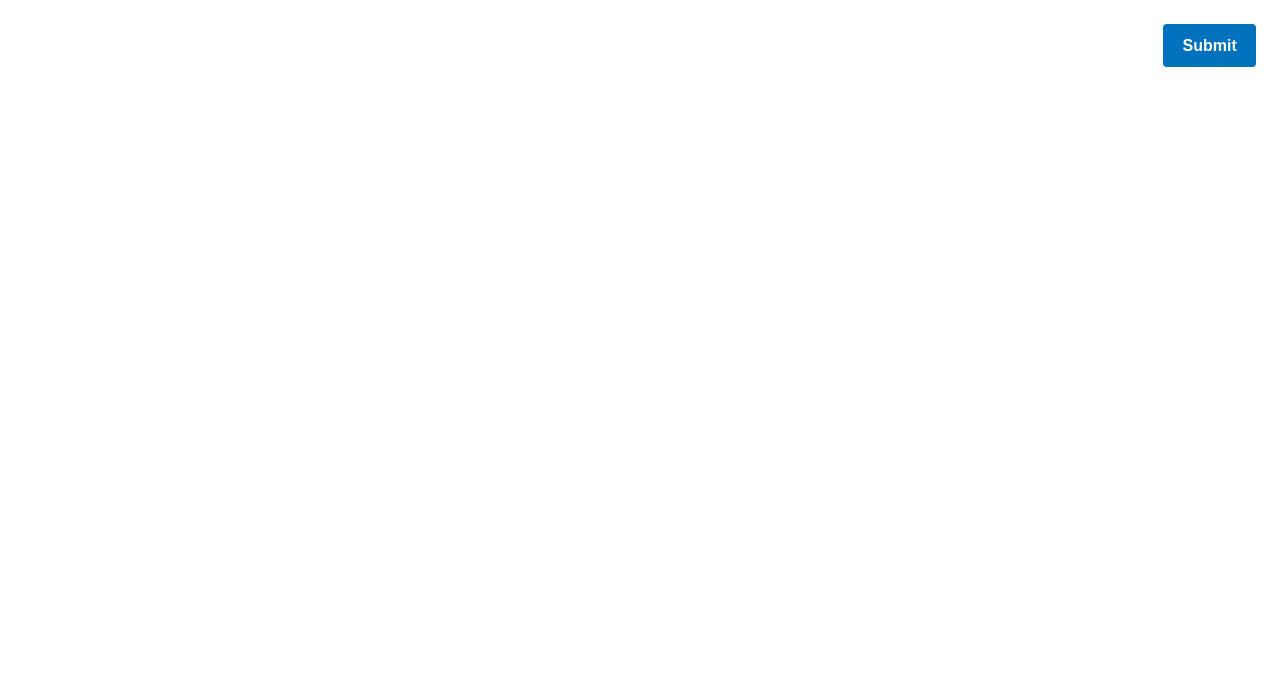
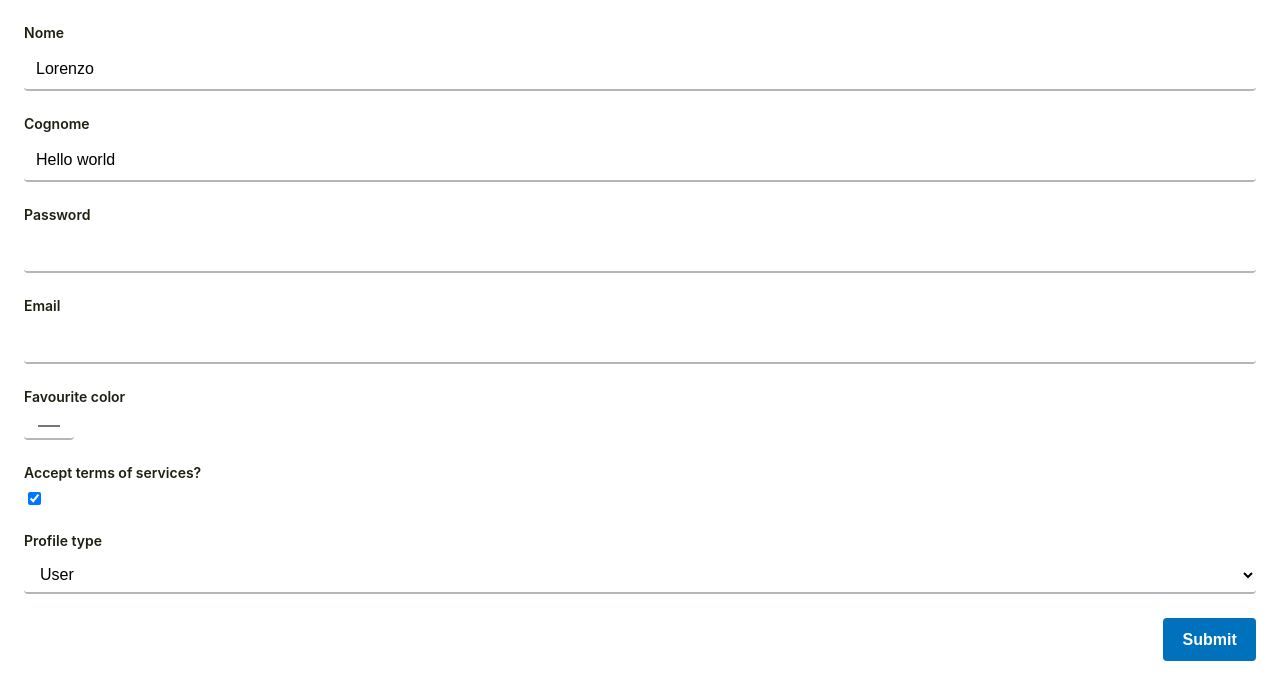
Before and after one commit to LorenzoCirelli/helithre-vue, a Vue app: page / in a window 1280 px wide. Shown: the top 700 px of the page. Built offline with nearby package versions, Linux system fonts and the light colour scheme.

Commit message:
WIP render form with new WIP refactor

```diff
--- a/src/App.vue
+++ b/src/App.vue
@@ -71,7 +71,7 @@ import helithreLoad from './index';
         ]
     }" @helitreEvent="(event: object) => { console.log(event) }"></helithreLoad>
 
-    <helithreLoad :helithre-json="{
+    <!-- <helithreLoad :helithre-json="{
         name: 'FirstPage',
         wrapper: 'page',
         childrens: [
@@ -80,5 +80,5 @@ import helithreLoad from './index';
                 id: 'first_component',
             }
         ]
-    }"></helithreLoad>
+    }"></helithreLoad> -->
 </template>
--- a/src/components/helithreLoad.vue
+++ b/src/components/helithreLoad.vue
@@ -1,70 +1,41 @@
 <template>
-  <component :is="wrapper.getComponent()"></component>
+  <component
+    :is="wrapper.getComponent()"
+    :wrapper="wrapper"
+    @submitEvent="emitEvent"
+  />
 </template>
 
 <script lang="ts" setup>
-/*
- * helithre-vue - a library written in Vue.js
- * Copyright (C) 2025 Lorenzo Cirelli
- *
- * This program is free software: you can redistribute it and/or modify
- * it under the terms of the GNU General Public License as published by
- * the Free Software Foundation, either version 3 of the License, or
- * (at your option) any later version.
- *
- * This program is distributed in the hope that it will be useful,
- * but WITHOUT ANY WARRANTY; without even the implied warranty of
- * MERCHANTABILITY or FITNESS FOR A PARTICULAR PURPOSE. See the
- * GNU General Public License for more details.
- *
- * You should have received a copy of the GNU General Public License
- * along with this program. If not, see <https://www.gnu.org/licenses/>.
- */
+import { FormWrapper } from '../composable/wrapper/form/formWrapper'
+import { PageWrapper } from '../composable/wrapper/page/pageWrapper'
+import type { HelithreLoadType } from '../types/helitreJSON'
+import { wrapperTypeEnum } from '../types/wrapper'
+import { BasicFieldInterfaceComponent } from '../types/fields/basicField'
+import { BasicPageComponent } from '../types/pages/confPage'
 
-import { FormWrapper } from '../composable/wrapper/form/formWrapper';
-import { PageWrapper } from '../composable/wrapper/page/pageWrapper';
-import { BasicFieldInterfaceComponent } from '../types/fields/basicField';
-import type { HelithreLoadType } from '../types/helitreJSON';
-import { BasicPageComponent } from '../types/pages/confPage';
-import { wrapperTypeEnum } from '../types/wrapper';
+const props = defineProps<{ helithreJson: HelithreLoadType }>()
+const emit = defineEmits(['helitreEvent'])
 
-const props = defineProps<{
-  helithreJson: HelithreLoadType
-}>();
+let wrapper: FormWrapper | PageWrapper
 
-let wrapper: FormWrapper | PageWrapper;
-//When props are imported identify if the wrapper is page or a form
-(() => {
-  let wrapperType: string = props?.helithreJson?.wrapper;
+const wrapperType = props.helithreJson.wrapper?.trim()
 
-  if (typeof (wrapperType) != "string") {
-    throw new Error("Wrapper type need to be a string");
-  }
-  wrapperType = wrapperType.trim();
+if (wrapperType === wrapperTypeEnum.form) {
+  const formComponents = props.helithreJson.childrens.filter(
+    (c): c is BasicFieldInterfaceComponent => c.type !== 'div'
+  )
+  wrapper = new FormWrapper(formComponents, props.helithreJson.responses, props.helithreJson.name)
+} else if (wrapperType === wrapperTypeEnum.page) {
+  const pageComponents = props.helithreJson.childrens.filter(
+    (c): c is BasicPageComponent => c.type !== 'div'
+  )
+  wrapper = new PageWrapper(pageComponents, props.helithreJson.name)
+} else {
+  throw new Error(`Invalid wrapper type`)
+}
 
-  if (wrapperType == wrapperTypeEnum.form) {
-    //filter only Form Childrens
-    const formComponents = props.helithreJson.childrens.filter(
-      (c): c is BasicFieldInterfaceComponent => c.type !== "div"
-    );
-    wrapper = new FormWrapper(formComponents, props.helithreJson.responses, props.helithreJson.name);
-  } else if (wrapperType == wrapperTypeEnum.page) {
-    //filter only Page Childrens
-    const pageComponents = props.helithreJson.childrens.filter(
-      (c): c is BasicPageComponent => c.type !== "div"
-    );
-    wrapper = new PageWrapper(pageComponents, props.helithreJson.name);
-  } else {
-    throw new Error(`Wrapper type is not accepted, only ${wrapperTypeEnum.form} and ${wrapperTypeEnum.page} are accepted`);
-  }
-
-})()
-
-
-//manage emits to helithreLoad
-const emit = defineEmits(['helitreEvent']);
-
-const emitEvent = (event: unknown) => {
+function emitEvent(event: unknown) {
   emit('helitreEvent', event)
 }
 </script>
--- a/src/components/wrapper/helithreForm.vue
+++ b/src/components/wrapper/helithreForm.vue
@@ -1,7 +1,8 @@
 <template>
-    <form-element @formChange="formChangeEventHandler" :name="name">
-        <div v-for="children, key in derivatedChildrens?.getLoadArray" :key="key">
-            <component :is="componentToRender(children.type)" :conf="children" :response="derivatedChildrens?.responseForId(children.id)">
+    <form-element @formChange="formChangeEventHandler" :name="wrapper.getName">
+        <div v-for="children, key in wrapper?.getLoadArray" :key="key">
+            <component :is="componentToRender(children.type)" :conf="children"
+                :response="wrapper?.responseForId(children.id)">
             </component>
         </div>
 
@@ -11,23 +12,15 @@
 <script lang="ts" setup>
 
 ////////////////////////////////////////////////////////////////////////////
-//////// This page create the form and manage operations on it /////////////
+//////// This page create the form and manage operations on it ////////////
 ///////////////////////////////////////////////////////////////////////////
 
-import { type PropType } from 'vue'
 import { validatedResult } from '../../composable/utils'
-import { SaveWrapper } from '../../composable/wrapper/basicWrapper'
 import { componentsMap } from '../../composable/form/formComponents'
 import formElement from '../form/formElement.vue'
+import { FormWrapper } from '../../composable/wrapper/form/formWrapper';
 
-const props = defineProps({
-    derivatedChildrens: {
-        type: Object as PropType<SaveWrapper>,
-        required: true
-    },
-    name: { type: String, required: false, default: '' },
-})
-const derivatedChildrens = props.derivatedChildrens;
+const { wrapper } = defineProps<{ wrapper: FormWrapper }>();
 
 //define emits
 const emit = defineEmits(['submitEvent']);
@@ -46,15 +39,15 @@ const componentToRender = (type: string | undefined) => {
 
 //read form edit
 const formChangeEventHandler = (formData: FormData) => {
-    derivatedChildrens?.clearSaved();
+    wrapper?.clearSaved();
     formData.forEach((value, key) => {
         const formChangeValue = { id: key, value: String(value) };
-        if (derivatedChildrens?.autoSetItem(formChangeValue.id, formChangeValue.value)) {
-            derivatedChildrens.setResponsesMap = { id: formChangeValue.id, value: formChangeValue.value };
+        if (wrapper?.autoSetItem(formChangeValue.id, formChangeValue.value)) {
+            wrapper.setResponsesMap = { id: formChangeValue.id, value: formChangeValue.value };
         }
     });
     try {
-        emit('submitEvent', validatedResult(derivatedChildrens?.createResultToEmit()))
+        emit('submitEvent', validatedResult(wrapper?.createResultToEmit()))
     } catch (e) {
         console.error(`Error genereting event action, open an issue on https://github.com/LorenzoCirelli/helithre-vue/issues. ${e}`);
     }
--- a/src/components/wrapper/helithrePage.vue
+++ b/src/components/wrapper/helithrePage.vue
@@ -1,23 +1,15 @@
 <template>
-    {{ name }}
-    {{ derivatedChildrens }}
+    {{ wrapper }}
 </template>
 
 <script lang="ts" setup>
 
 ////////////////////////////////////////////////////////////////////////////
-//////// This page create the form and manage operations on it /////////////
+//////// This page create the page and manage operations on it /////////////
 ///////////////////////////////////////////////////////////////////////////
 
-import { type PropType } from 'vue'
-import { BasicWrapper } from '../../composable/wrapper/basicWrapper'
-
-const props = defineProps({
-    derivatedChildrens: {
-        type: Object as PropType<BasicWrapper>,
-        required: true
-    },
-    name: { type: String, required: false, default: '' },
-})
+import { FormWrapper } from '../../composable/wrapper/form/formWrapper'
+const wrapper = defineProps<{ wrapper: FormWrapper }>()
+const emit = defineEmits(['submitEvent'])
 
 </script>
--- a/src/composable/wrapper/base/baseWrapper.ts
+++ b/src/composable/wrapper/base/baseWrapper.ts
@@ -49,4 +49,10 @@ export class BasicWrapper {
       };
     });
   }
+
+
+  //added for page wrapper edit
+  get getName() {
+    return this.name
+  }
 }
```
